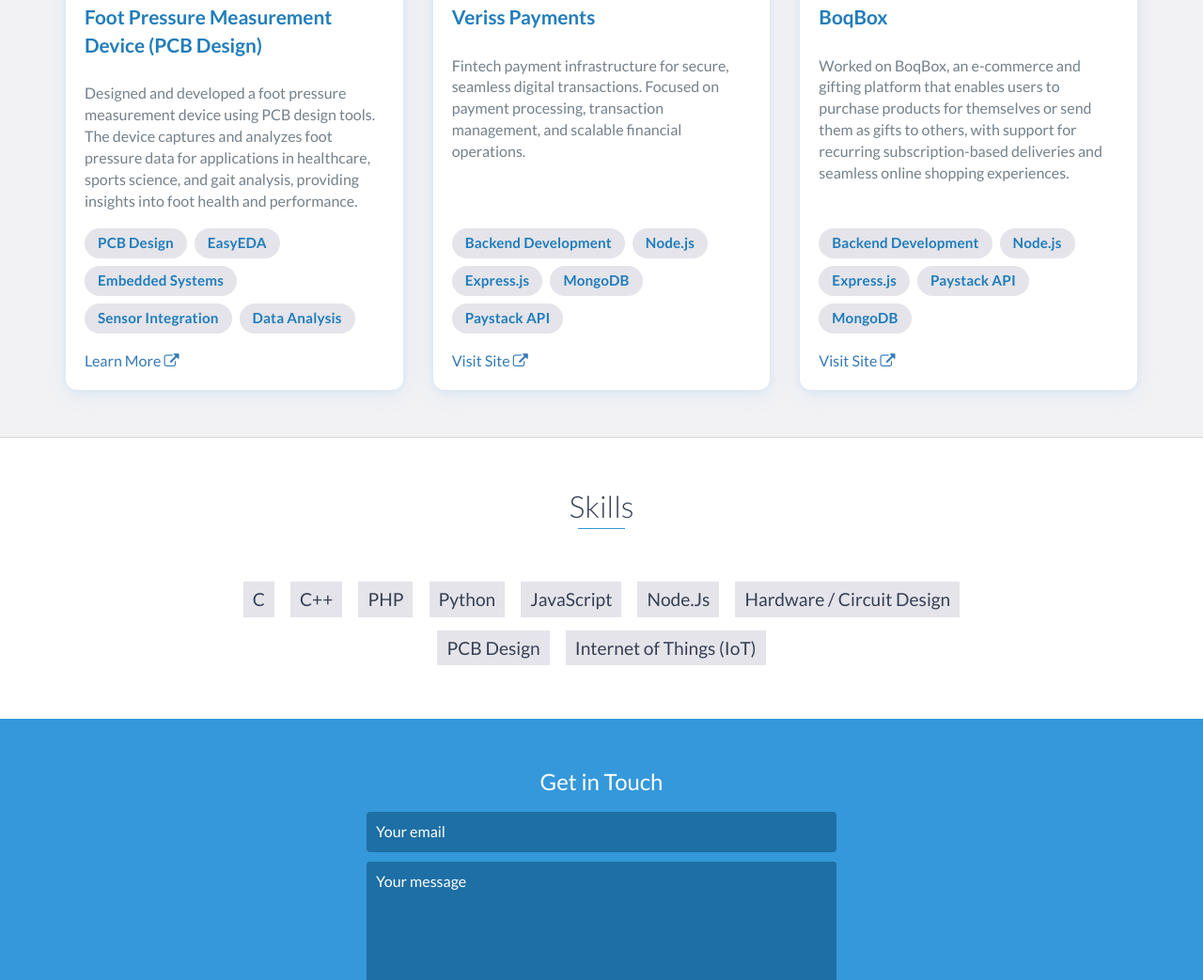
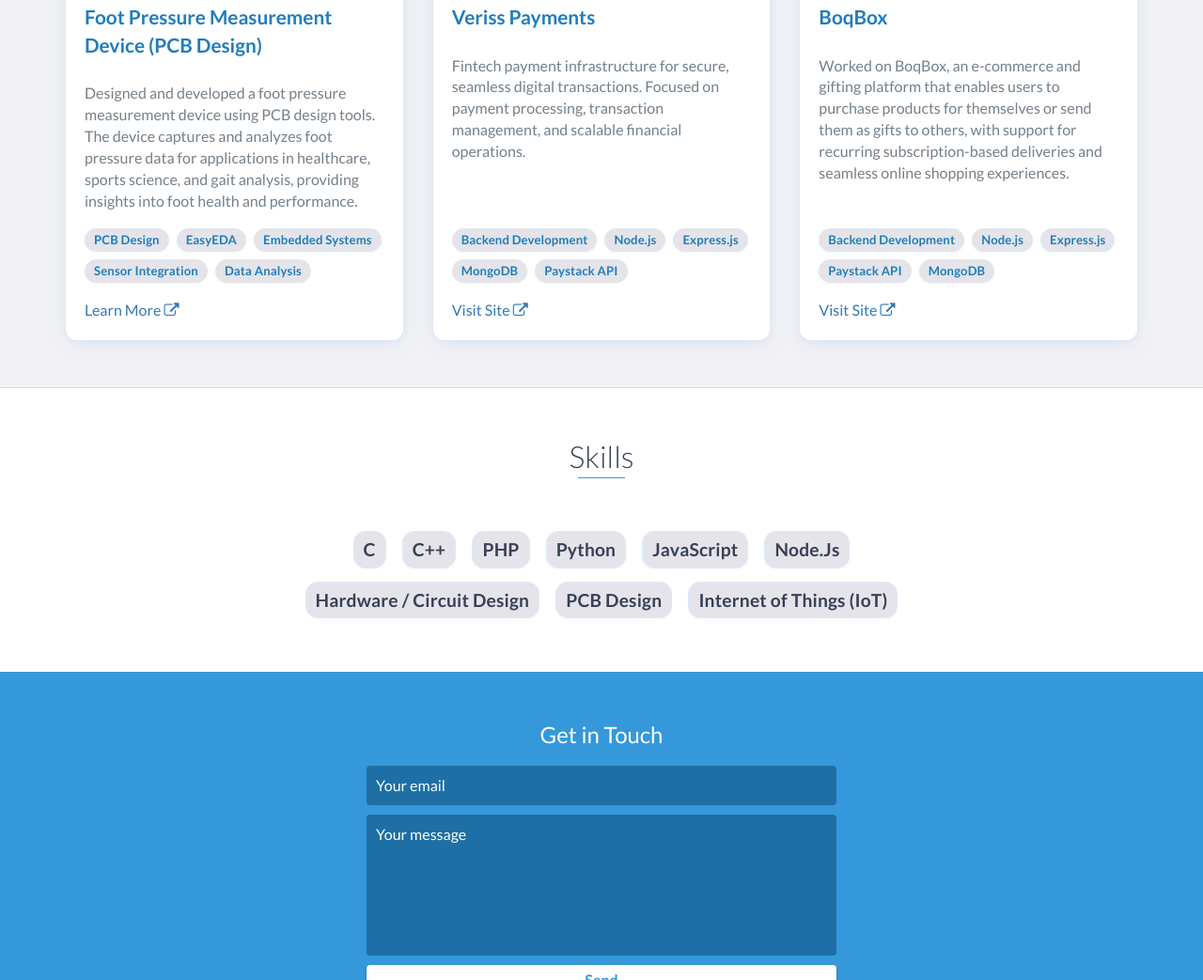
Before and after one commit to fluxion9/fluxion9.github.io, a website: page index.html in a window 1280 px wide. Shown: the part 2672-3715 px from the top of the page at 94% size. Drawn offline with nearby package versions, Linux system fonts and the light colour scheme.

Commit message:
pushing last changes

```diff
--- a/css/styles.css
+++ b/css/styles.css
@@ -107,14 +107,39 @@
 .project-skills li {
     background: #e4e4ea;
     color: #217dbb;
-    font-size: 0.95em;
+    font-size: 0.82em;
     font-weight: 600;
-    border-radius: 16px;
-    padding: 5px 14px;
+    border-radius: 13px;
+    padding: 3px 10px;
     display: inline-block;
     margin: 0;
     letter-spacing: 0.01em;
     transition: background 0.2s, color 0.2s;
+    box-shadow: 0 1px 3px rgba(52,152,219,0.07);
+}
+.main-skills {
+    justify-content: center;
+    margin-top: 10px;
+    margin-bottom: 0;
+    gap: 10px;
+}
+.main-skills li {
+    background: #f7fafd;
+    color: #217dbb;
+    border: 1px solid #dbeafe;
+    font-size: 0.88em;
+    font-weight: 700;
+    border-radius: 13px;
+    padding: 4px 13px;
+    margin: 0;
+    box-shadow: 0 1px 3px rgba(52,152,219,0.06);
+    transition: background 0.2s, color 0.2s, border 0.2s;
+}
+.main-skills li:hover {
+    background: #3498db;
+    color: #fff;
+    border: 1px solid #217dbb;
+}
 }
 .project-skills li:hover {
     background: #3498db;
@@ -124,13 +149,15 @@
 .project-link {
     color: #fff;
     background: #3498db;
-    border-radius: 20px;
-    padding: 8px 20px;
+        border-radius: 999px !important;
+        padding: 12px 32px !important;
     text-decoration: none;
     font-weight: 600;
     align-self: flex-start;
-    transition: background 0.2s;
+    transition: background 0.2s, color 0.2s;
     box-shadow: 0 2px 8px rgba(52,152,219,0.10);
+    font-size: 1em;
+    letter-spacing: 0.01em;
 }
 .project-link:hover {
     background: #217dbb;
--- a/index.html
+++ b/index.html
@@ -207,7 +207,7 @@
 
     <div id="skills">
         <h2 class="heading">Skills</h2>
-        <ul>
+        <ul class="project-skills main-skills">
             <li>C</li>
             <li>C++</li>
             <li>PHP</li>
```
